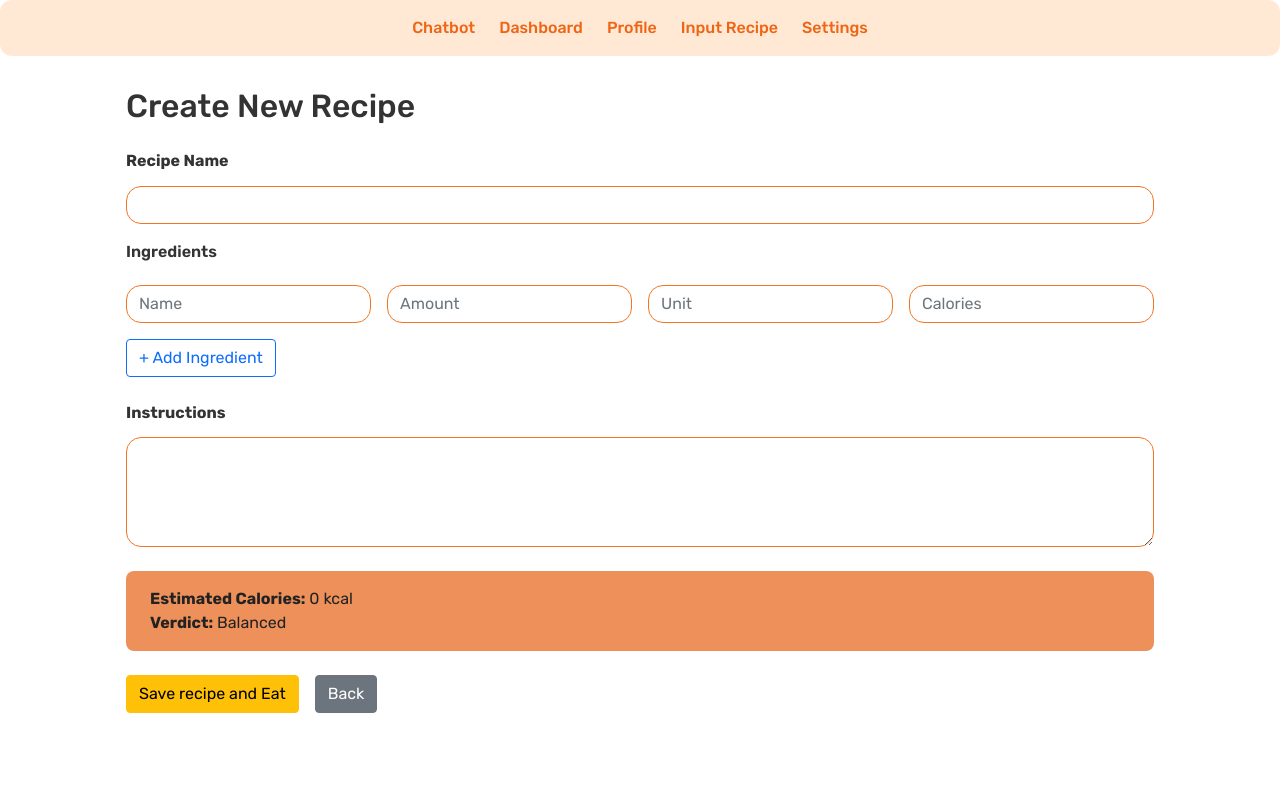
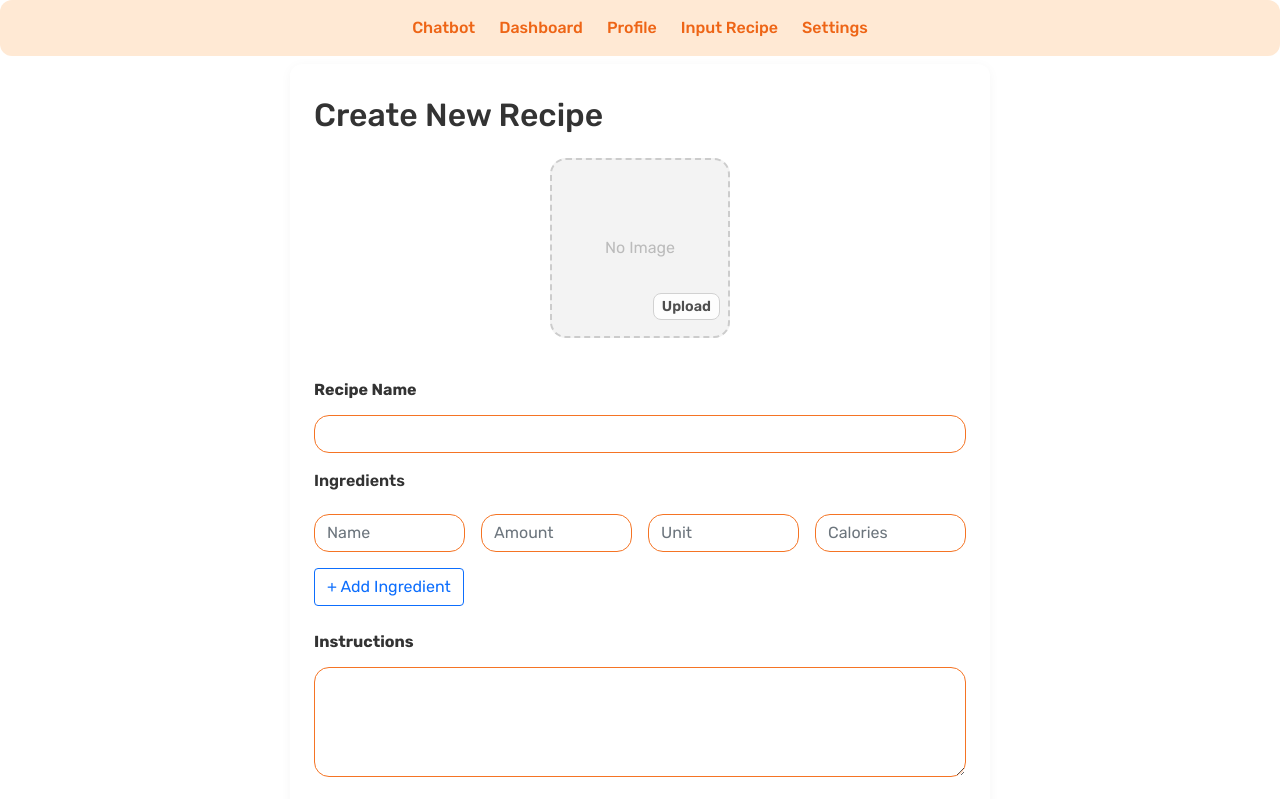
Before and after one commit to tgw6201/SummerBuild2025, a React (Vite) app in the folder client/: page /recipe-input in a window 1280 px wide. Shown: the top 799 px of the page. Built offline with nearby package versions, Linux system fonts and the light colour scheme.

Commit message:
Added Image to the Create the Recipe page

```diff
--- a/client/src/css/RecipeInput.css
+++ b/client/src/css/RecipeInput.css
@@ -1,4 +1,4 @@
-I/* Container spacing */
+/* Container spacing */
 .recipe-input-container {
   max-width: 700px;
   margin: 2rem auto;
@@ -56,3 +56,53 @@ I/* Container spacing */
   display: flex;
   gap: 1rem;
 }
+
+/* Recipe image upload */
+.recipe-image-upload-wrapper {
+  display: flex;
+  flex-direction: column;
+  align-items: center;
+  margin-bottom: 2rem;
+}
+
+.recipe-image-square {
+  width: 180px;
+  height: 180px;
+  background: #f3f3f3;
+  border: 2px dashed #ccc;
+  border-radius: 16px;
+  display: flex;
+  align-items: center;
+  justify-content: center;
+  overflow: hidden;
+  position: relative;
+  margin-bottom: 0.5rem;
+}
+
+.recipe-image-square img {
+  width: 100%;
+  height: 100%;
+  object-fit: cover;
+}
+
+.recipe-image-upload-label {
+  position: absolute;
+  bottom: 8px;
+  right: 8px;
+  background: #fff;
+  border-radius: 8px;
+  padding: 2px 8px;
+  font-size: 0.9rem;
+  cursor: pointer;
+  border: 1px solid #ccc;
+  opacity: 0.85;
+  transition: opacity 0.2s;
+}
+
+.recipe-image-upload-label:hover {
+  opacity: 1;
+}
+
+.recipe-image-upload-input {
+  display: none;
+}
--- a/client/src/pages/RecipeInput.jsx
+++ b/client/src/pages/RecipeInput.jsx
@@ -14,10 +14,12 @@ function getVerdict(totalCalories) {
   return "Very High Calories";
 }
 
-export default function EditRecipePage({ onSave, onBack }) {
+export default function RecipeInput({ onSave, onBack }) {
   const [name, setName] = useState("");
   const [ingredients, setIngredients] = useState([{ ...initialIngredient }]);
   const [instructions, setInstructions] = useState("");
+  const [image, setImage] = useState(null);
+  const [imagePreview, setImagePreview] = useState(null);
 
   const totalCalories = calculateCalories(ingredients);
   const verdict = getVerdict(totalCalories);
@@ -38,6 +40,18 @@ export default function EditRecipePage({ onSave, onBack }) {
     setIngredients(ings => ings.filter((_, i) => i !== idx));
   };
 
+  const handleImageChange = e => {
+    const file = e.target.files[0];
+    setImage(file);
+    if (file) {
+      const reader = new FileReader();
+      reader.onloadend = () => setImagePreview(reader.result);
+      reader.readAsDataURL(file);
+    } else {
+      setImagePreview(null);
+    }
+  };
+
   const handleSave = () => {
     if (onSave) {
       onSave({
@@ -46,6 +60,7 @@ export default function EditRecipePage({ onSave, onBack }) {
         instructions,
         totalCalories,
         verdict,
+        image, // File object
       });
     }
   };
@@ -53,6 +68,27 @@ export default function EditRecipePage({ onSave, onBack }) {
   return (
     <div className="recipe-input-container">
       <h2>Create New Recipe</h2>
+
+      {/* Profile-style square image upload */}
+      <div className="recipe-image-upload-wrapper">
+        <div className="recipe-image-square">
+          {imagePreview ? (
+            <img src={imagePreview} alt="Recipe" />
+          ) : (
+            <span style={{ color: "#bbb" }}>No Image</span>
+          )}
+          <label className="recipe-image-upload-label">
+            Upload
+            <input
+              type="file"
+              accept="image/*"
+              className="recipe-image-upload-input"
+              onChange={handleImageChange}
+            />
+          </label>
+        </div>
+      </div>
+
       <label className="form-label fw-bold">Recipe Name</label>
       <input
         type="text"
```
